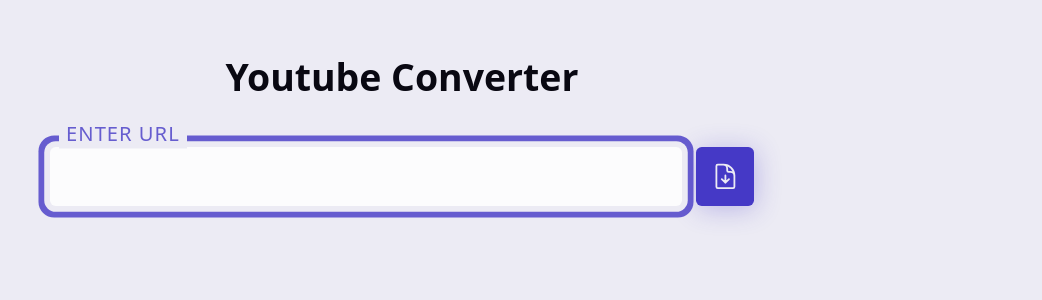
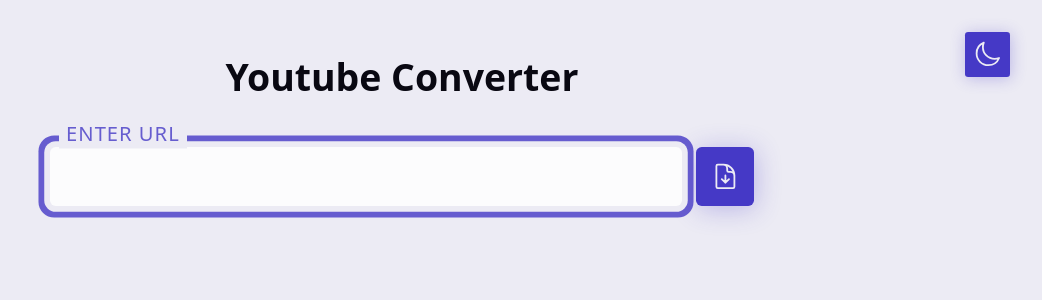
Before and after one commit to Hanyu-Lin/YoutubeConverter, a React (Vite) app in the folder youtubeConverter/: page / in a window 1280 px wide. Shown: the top 300 px of the page, without its empty margins (238-1280 px from the left). Built offline with nearby package versions, Linux system fonts and the light colour scheme.

Commit message:
added light-dark-mode button and updated the css

```diff
--- a/youtubeConverter/src/App.tsx
+++ b/youtubeConverter/src/App.tsx
@@ -1,4 +1,5 @@
 import { useState } from 'react'
+import ThemeSwitcher from './components/ThemeSwitcher'
 import UrlForm from './components/UrlForm'
 
 function App() {
@@ -9,6 +10,7 @@
         <h1>Youtube Converter</h1>
       </header>
       <UrlForm></UrlForm>
+      <ThemeSwitcher/>
     </div>
   )
 }
--- /dev/null
+++ b/youtubeConverter/src/components/ThemeSwitcher.tsx
@@ -0,0 +1,36 @@
+import React, {useEffect } from 'react';
+
+// Icons
+import {SunIcon, MoonIcon } from '@heroicons/react/24/outline';
+
+// Custom hooks
+import useLocalStorage from '../hooks/useLocalStorage';
+
+// Styles
+import styles from './moduleCss/ThemeSwitcher.module.css' ;
+
+const ThemeSwitcher: React.FC = () => {
+  const defaultDark = window.matchMedia('(prefers-color-scheme: dark)').matches
+  const [theme, setTheme] = useLocalStorage('components.theme', defaultDark ? "dark" : "light" )
+
+
+  useEffect(() => {
+    document.documentElement.setAttribute('color-scheme', theme);
+  }, [theme])
+
+
+  return (
+  <div className={styles.themeSwitcherWrapper}>
+    <button
+      className='btn'
+      aria-label={`Change theme to ${theme === "light" ? "dark" : "light"} mode`}
+      role="switch"
+      onClick={() => setTheme(theme === "light" ? "dark" : "light")}
+      >
+      {theme === "dark" ? <SunIcon /> : <MoonIcon />}
+    </button>
+
+  </div>
+  )
+}
+export default ThemeSwitcher
--- /dev/null
+++ b/youtubeConverter/src/components/moduleCss/ThemeSwitcher.module.css
@@ -0,0 +1,6 @@
+.themeSwitcherWrapper{
+  position: absolute;
+  top: 0;
+  right: 0;
+  padding: 2em;
+}
--- a/youtubeConverter/src/index.css
+++ b/youtubeConverter/src/index.css
@@ -142,8 +142,11 @@
     0 0 0 -0.1em hsl(var(--bg)), 0 0 0 -0.2em hsl(var(--accent));
   transition: box-shadow var(--_tspeed_fast) var(--_ttype_squish),
     background-color var(--_tspeed_fast) var(--_ttype_squish);
+  -webkit-transition: all 0.6s cubic-bezier(0.165, 0.84, 0.44, 1);
 }
-
+.btn::after{
+  -webkit-transition: all 0.6s cubic-bezier(0.165, 0.84, 0.44, 1);
+}
 .btn :where(svg, img, span) {
   pointer-events: none;
 }
@@ -157,6 +160,10 @@
   background-color: hsl(var(--accent) / 0.7);
   box-shadow: 0 0 0 hsl(var(--accent) / 0.3), 0 0 0 -0.1em hsl(var(--bg)),
     0 0 0 -0.2em hsl(var(--accent));
+  -webkit-transform: scale(1.25, 1.25);
+}
+.btn:hover::after{
+  opacity: 1;
 }
 
 .btn:focus {
```
